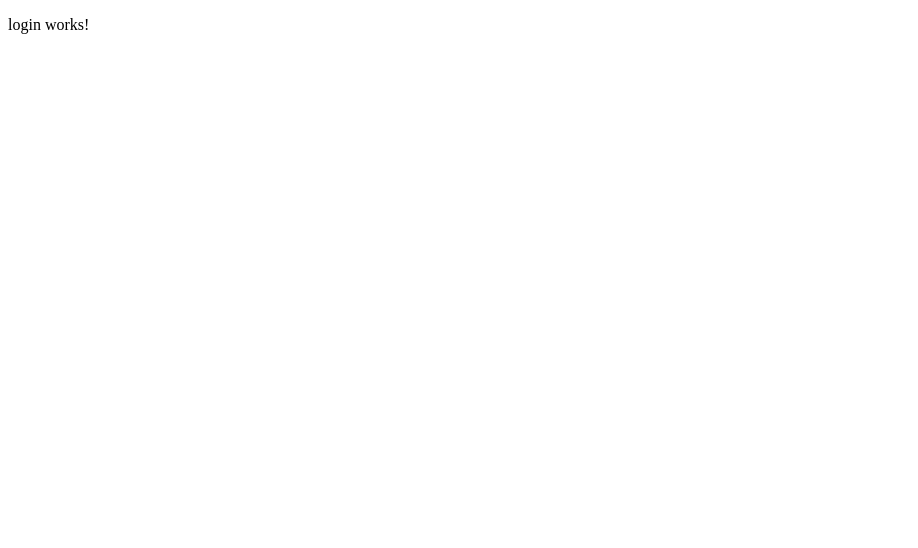
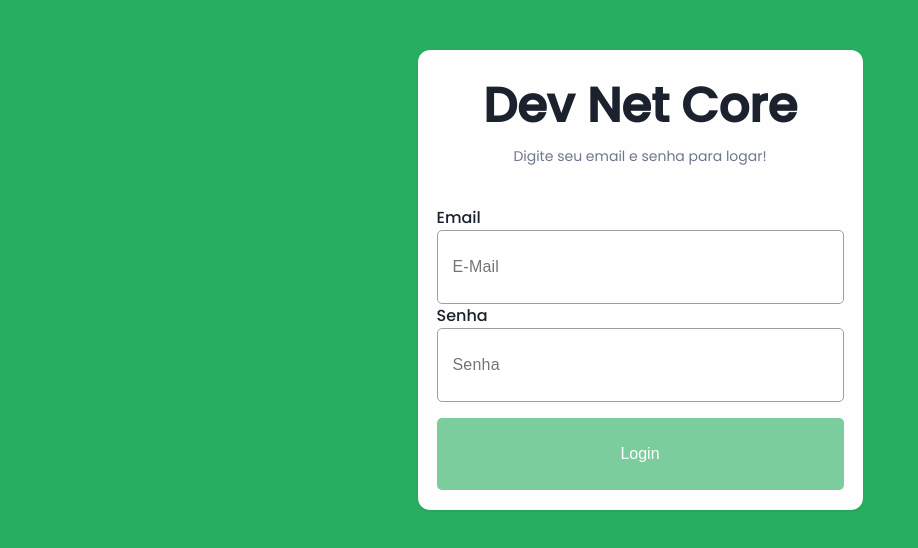
Before and after one commit to alexsilvadf/eat.app, an Angular app: page /login in a window 1280 px wide. Shown: the top 548 px of the page, without its empty margins (0-918 px from the left). Built offline with nearby package versions, Linux system fonts and the light colour scheme.

Commit message:
criando a inteface de login

```diff
--- a/src/app/pages/login/login.component.html
+++ b/src/app/pages/login/login.component.html
@@ -1 +1,44 @@
-<p>login works!</p>
+<div class="container-login">
+  <div class="container-login-central">
+    <div class="container-header">
+      <div class="titulo-login">Dev Net Core</div>
+      <div class="info-login">Digite seu email e senha para logar!</div>
+    </div>
+
+    <div class="container-form">
+      <form class="form-input" [formGroup]="loginForm" (submit)="loginUser()">
+        <div class="group-input">
+          <div class="text-info">Email</div>
+          <input
+            class="input-form"
+            type="text"
+            name="email"
+            id="email"
+            placeholder="E-Mail"
+            formControlName="email"
+            required=""
+          />
+          <label *ngIf="loginForm.get('email')?.errors?.['required'] && loginForm.get('email')?.touched" class="error-input">Campo Obrigatório</label>
+        </div>
+        <div class="group-input">
+          <div class="text-info">Senha</div>
+          <input
+            class="input-form"
+            type="password"
+            name="senha"
+            id="senha"
+            placeholder="Senha"
+            formControlName="senha"
+            required=""
+          />
+          <label *ngIf="loginForm.get('senha')?.errors?.['required'] && loginForm.get('senha')?.touched" class="error-input">Campo Obrigatório</label>
+        </div>
+
+        <div class="group-input">
+          <input type="submit" class="btn-login" value="Login" [ngClass]="{'disabled' : !loginForm.valid}" [disabled]="!loginForm.valid"/>
+
+        </div>
+      </form>
+    </div>
+  </div>
+</div>
--- a/src/app/pages/login/login.component.scss
+++ b/src/app/pages/login/login.component.scss
@@ -0,0 +1,113 @@
+.container-login {
+    display: flex;
+    justify-content: center;
+    align-items: center;
+    margin: 50px;
+
+    .container-login-central {
+        display: grid;
+        justify-content: center;
+        align-items: center;
+
+        width: 445px;
+        height: 460px;
+        background: #fefefe;
+        box-shadow: 0px 0.5px 2px rgba(51, 53, 52, 0.16);
+        border-radius: 12px;
+    }
+
+    .container-header {
+        .titulo-login {
+            font-style: normal;
+            font-weight: 700;
+            font-size: 48px;
+            line-height: 72px;
+            text-align: center;
+            color: #1b212d;
+            height: 60px;
+        }
+
+        .info-login {
+            padding-top: 16px;
+            font-style: normal;
+            font-weight: 400;
+            font-size: 14px;
+            line-height: 21px;
+            color: #6e778b;
+            height: 20px;
+            text-align: center;
+        }
+    }
+
+    .container-form {
+        display: flex;
+        justify-content: baseline;
+        align-items: baseline;
+
+        .form-inputs {
+        }
+    }
+}
+
+.group-input {
+    .text-info {
+        font-style: normal;
+        font-weight: 500;
+        font-size: 16px;
+        line-height: 24px;
+        display: flex;
+        align-items: center;
+        color: #1b212d;
+    }
+
+    .input-form {
+        display: flex;
+        align-items: center;
+        padding: 10px 15px;
+        width: 375px;
+        height: 52px;
+        background: #ffffff;
+        border: 1px solid #9e9e9e;
+        border-radius: 5px;
+
+        font-style: normal;
+        font-weight: 500;
+        font-size: 16px;
+        line-height: 24px;
+        letter-spacing: 0.2px;
+        color: #bdbdbd;
+    }
+
+    .error-input {
+        font-size: 14px;
+        color: red;
+    }
+}
+
+.btn-login {
+    margin-top: 16px;
+    display: flex;
+    align-items: center;
+    justify-content: center;
+
+    padding: 10px 15px;
+    width: 100%;
+    height: 72px;
+    border: 0px solid;
+    border-radius: 5px;
+    background: #27ae60;
+    cursor: pointer;
+
+    font-style: normal;
+    font-weight: 500;
+    font-size: 16px;
+    line-height: 16px;
+    color: #fefefe;
+    text-align: center;
+}
+
+
+.disabled
+{
+    opacity: 0.6;
+}
--- a/src/app/pages/login/login.component.ts
+++ b/src/app/pages/login/login.component.ts
@@ -1,4 +1,6 @@
 import { Component } from '@angular/core';
+import { FormBuilder, FormGroup, Validators } from '@angular/forms';
+import { Router } from '@angular/router';
 
 @Component({
   selector: 'app-login',
@@ -7,4 +9,29 @@ import { Component } from '@angular/core';
 })
 export class LoginComponent {
 
+  constructor(public formBuilder: FormBuilder, private router: Router){
+  }
+
+  loginForm: FormGroup;
+
+  ngOnInit(): void{
+
+    this.loginForm = this.formBuilder.group(
+      {
+        email: ['', [Validators.required, Validators.email]],
+        senha: ['', [Validators.required]],
+      }
+    );
+  }
+
+
+
+  get dadosForm(){
+    return this, this.loginForm.controls;
+  }
+
+  loginUser(){
+    alert("Ok");
+  }
+
 }
--- a/src/styles.scss
+++ b/src/styles.scss
@@ -1 +1,15 @@
 /* You can add global styles to this file, and also import other style files */
+@charset "UTF-8";
+@import url("https://fonts.googleapis.com/css?family=Montserrat:300,300i,400,400i,500,500i,600,600i,700,700i&display=swap");
+@import url("https://fonts.googleapis.com/css?family=Work+Sans:300,400,600,700&display=swap");
+@import url("https://fonts.googleapis.com/css2?family=Poppins:wght@100;300;400;500&display=swap");
+
+@import "~@angular/material/prebuilt-themes/deeppurple-amber.css";
+
+
+
+body {
+  font-family: "Poppins";
+  margin: 0;
+  background: #27ae60;
+}
--- a/tsconfig.json
+++ b/tsconfig.json
@@ -5,7 +5,7 @@
     "baseUrl": "./",
     "outDir": "./dist/out-tsc",
     "forceConsistentCasingInFileNames": true,
-    "strict": true,
+    "strict": false,
     "noImplicitOverride": true,
     "noPropertyAccessFromIndexSignature": true,
     "noImplicitReturns": true,
```
Also changed, not shown: src/app/app.module.ts (+7 -1 lines).
